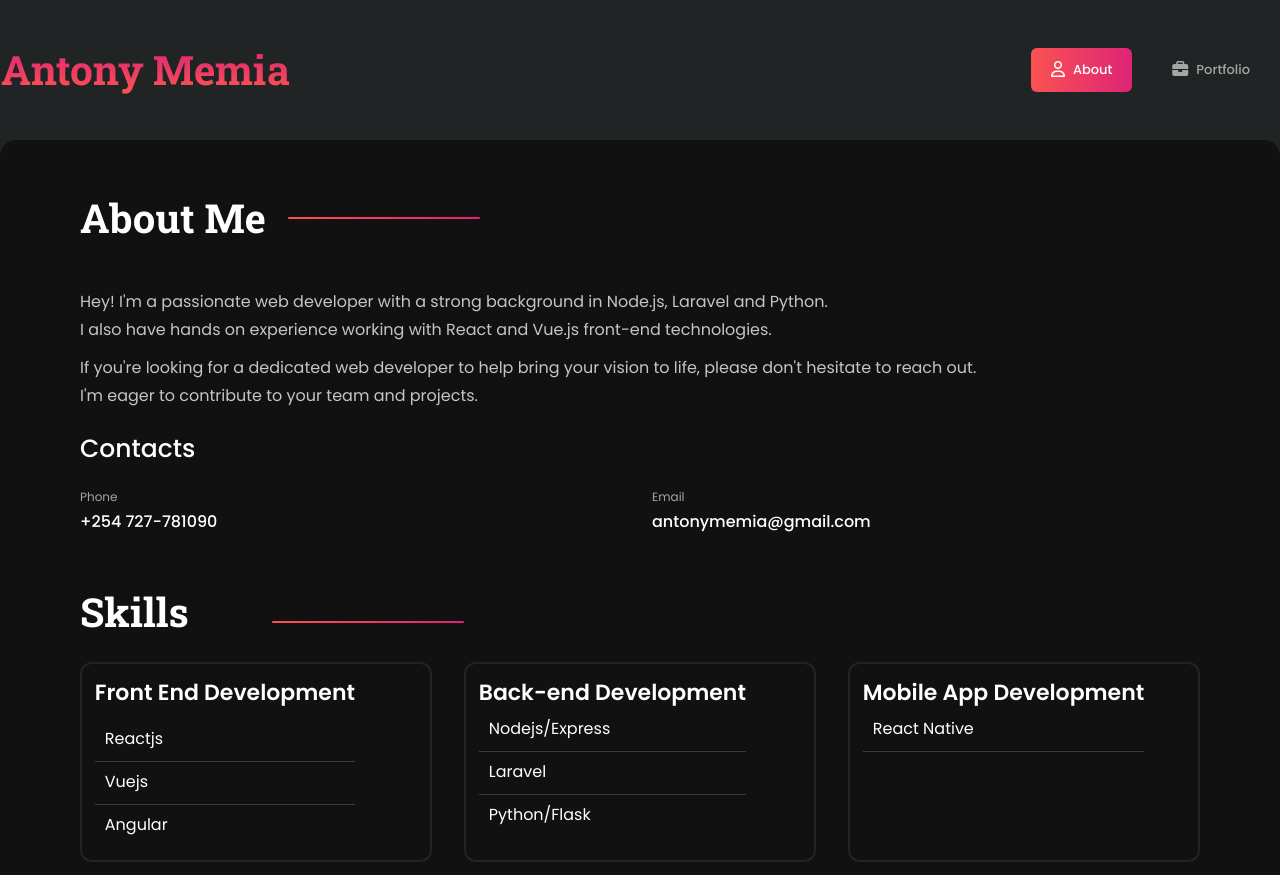
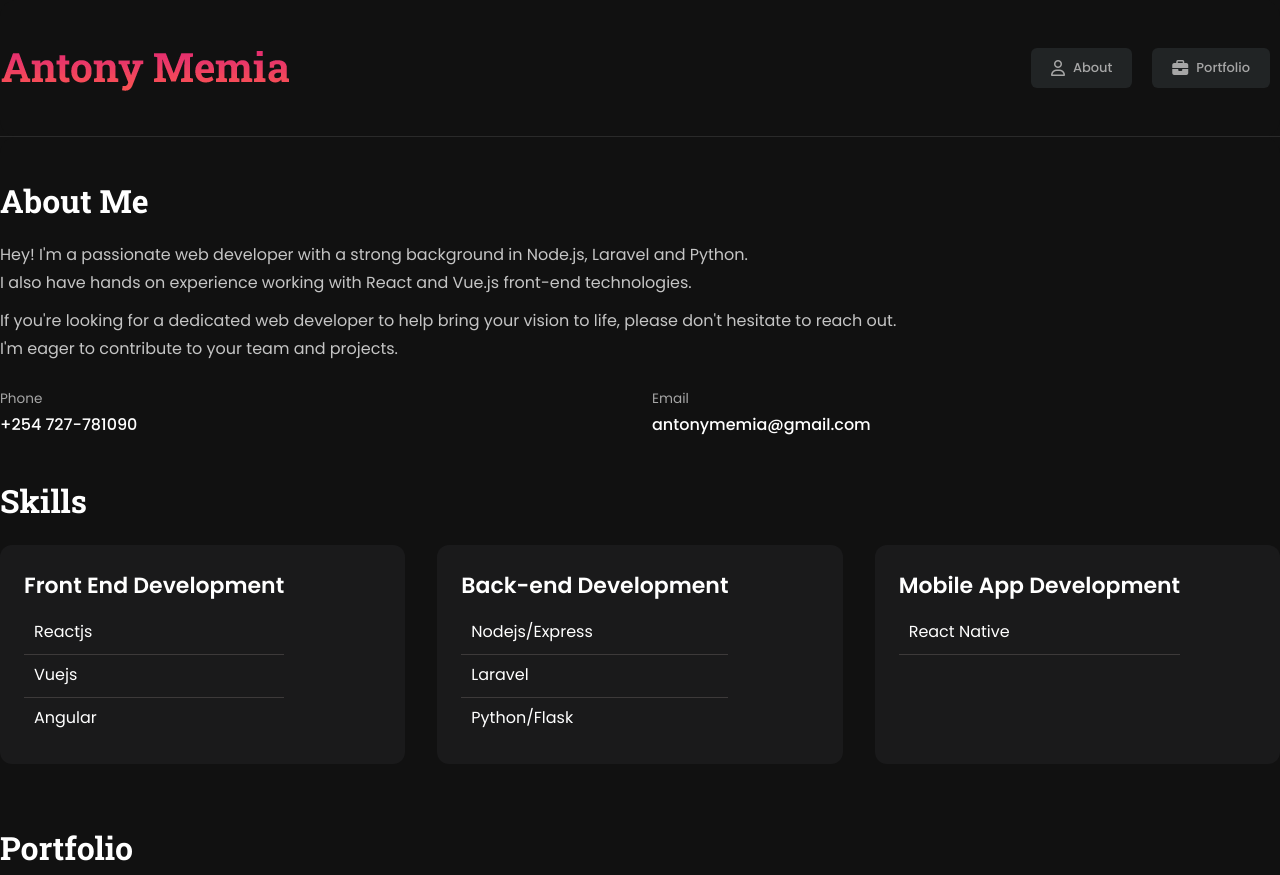
Before and after one commit to amemske/amemske.github.io, a plain HTML site: page index.html in a window 1280 px wide. Shown: the top 875 px of the page. Drawn offline with Linux system fonts and the light colour scheme.

Commit message:
ui changes

```diff
--- a/assets/css/custom.css
+++ b/assets/css/custom.css
@@ -348,3 +348,30 @@ input:-webkit-autofill:focus {
         overflow: hidden;
     }
 }
+
+.dark .about-box {
+    border-width: 0;
+    background: #1a1a1b !important;
+    padding: 1.5rem;
+}
+
+header {
+    border-bottom: 1px solid #6e6e6e47;
+}
+
+.after-effect {
+    font-size: 2rem;
+}
+
+.dark .dark\:bg-color-990 {
+    --tw-bg-opacity: 1;
+    background-color: #111111;
+}
+
+.after-effect::after{
+    display: none;
+}
+
+.text-xs {
+    font-size: .85rem;
+}
--- a/index.html
+++ b/index.html
@@ -1,7 +1,4 @@
-<!DOCTYPE html>
-<html lang="en" class="dark">
-
-<head>
+<html lang="en" class="dark"><head>
     <meta charset="UTF-8">
     <title>Amemske Portfolio</title>
     <!--=== fontaswesome ===-->
@@ -12,7 +9,7 @@
     <link rel="stylesheet" href="assets/css/custom.css">
 </head>
 
-<body>
+<body cz-shortcut-listen="true" style="">
     <style>
 .portfolio-image {
     max-height: 202px;
@@ -30,9 +27,10 @@
     <div class="bg-homeBg min-h-screen dark:bg-color-990 bg-no-repeat bg-center bg-cover bg-fixed md:pb-16 w-full">
         <div class="z-50">
             <div class="container">
-                <header class="flex justify-between items-center fixed top-0 left-0 w-full lg:static z-[1111111111]">
-                    <div
-                        class="flex justify-between w-full px-4 lg:px-0 bg-[#F3F6F6] lg:bg-transparent lg:dark:bg-transparent dark:bg-black">
+                <header class="flex justify-between items-center fixed top-0 left-0 w-full lg:static z-[1111111111] header ">
+
+    <div class="container lg:rounded-2xl bg-white dark:bg-[#111111] px-4 sm:px-5 md:px-10 lg:px-0 flex">
+                    <div class="flex justify-between w-full px-4 lg:px-0 bg-[#F3F6F6] lg:bg-transparent lg:dark:bg-transparent dark:bg-black">
                         <div class="flex justify-between w-full items-center space-x-4 lg:my-8 my-5">
                             <!-- website logo -->
                             <a class="text-5xl font-semibold" href="/">
@@ -40,8 +38,7 @@
                             </a>
                             <div class="flex items-center">
                                 <!-- light and dark mode button -->
-                                <button id="theme-toggle-mobile" type="button"
-                                    class="dark-light-btn lg:hidden w-[44px] h-[44px] ml-2">
+                                <button id="theme-toggle-mobile" type="button" class="dark-light-btn lg:hidden w-[44px] h-[44px] ml-2">
                                     <i id="theme-toggle-dark-icon-mobile" class="fa-solid text-xl fa-moon hidden"></i>
                                     <i id="theme-toggle-light-icon-mobile" class="fa-solid fa-sun text-xl"></i>
 
@@ -60,7 +57,7 @@
                         <ul class="flex my-12">
 
                             <li>
-                                <a class="menu-item-two-active" href="#about" onclick="smoothScroll(event)">
+                                <a class="menu-item-two" href="#about" onclick="smoothScroll(event)">
                                     <span class="mr-2 text-base">
                                         <i class="fa-regular fa-user"></i>
                                     </span> About </a>
@@ -79,8 +76,7 @@
 
                     <!-- mobile menu start -->
                     <nav id="navbar" class="hidden lg:hidden">
-                        <ul
-                            class="block rounded-b-[20px] shadow-md absolute left-0 top-20 z-[22222222222222] w-full bg-white dark:bg-[#1d1d1d]">
+                        <ul class="block rounded-b-[20px] shadow-md absolute left-0 top-20 z-[22222222222222] w-full bg-white dark:bg-[#1d1d1d]">
 
                             <li>
                                 <a class="mobile-menu-items-active" href="#about" onclick="smoothScroll(event)">
@@ -100,16 +96,17 @@
                         </ul>
                     </nav>
                     <!-- mobile menu end -->
+    </div>
                 </header>
 
                 <div>
-                    <div class="container lg:rounded-2xl bg-white dark:bg-[#111111] px-4 sm:px-5 md:px-10 lg:px-20">
+                    <div class="container lg:rounded-2xl bg-white dark:bg-[#111111] px-4 sm:px-5 md:px-0 lg:px-0">
                         <div data-aos="fade" class="aos-init aos-animate">
                             <section id="about">
-                                <div id="" class="py-12">
+                                <div id="" class="py-10">
                                     <!-- about page title -->
                                     <h2 class="after-effect after:left-52 mt-12 lg:mt-0"> About Me </h2>
-                                    <div class="grid grid-cols-12 md:gap-10 pt-4 md:pt-[40px] items-top">
+                                    <div class="grid grid-cols-12 md:gap-10 pt-4  items-top">
 
                                         <div class="col-span-12 md:col-span-12 space-y-2.5">
                                             <!-- who am i content  -->
@@ -125,8 +122,8 @@
 
                                             <!-- personal info -->
                                             <div>
-                                                <h3 class="text-4xl font-medium my-5 dark:text-white"> Contacts </h3>
-                                                <div class="grid grid-cols-1 sm:grid-cols-2 gap-6">
+
+                                                <div class="grid grid-cols-1 sm:grid-cols-2 gap-6 pt-4">
                                                     <div class="flex">
 
                                                         <div class="space-y-1">
@@ -160,22 +157,20 @@
                                 <div class="pb-12">
                                     <h2 class="after-effect after:left-48 mt-12 lg:mt-0 pb-5"> Skills </h2>
                                     <div class="grid gap-8 grid-cols-1 md:grid-cols-2 xl:grid-cols-3">
-                                        <div class="about-box dark:bg-transparent bg-[#fcf4ff]">
+                                        <div class="about-box dark:bg-transparent bg-[#fcf4ff] px-3">
 
                                             <div class="space-y-2">
                                                 <h3 class="dark:text-white text-2xl font-semibold  pb-2.5"> Front End
                                                     Development </h3>
 
-                                                <div
-                                                    class="flex border-b border-[#E3E3E3] dark:border-[#3D3A3A] pb-2.5">
+                                                <div class="flex border-b border-[#E3E3E3] dark:border-[#3D3A3A] pb-2.5">
 
                                                     <div class="text-left ml-2.5">
 
                                                         <p class="dark:text-white">Reactjs</p>
                                                     </div>
                                                 </div>
-                                                <div
-                                                    class="flex border-b border-[#E3E3E3] dark:border-[#3D3A3A] pb-2.5">
+                                                <div class="flex border-b border-[#E3E3E3] dark:border-[#3D3A3A] pb-2.5">
 
                                                     <div class="text-left ml-2.5">
 
@@ -196,18 +191,16 @@
                                         <div class="about-box dark:bg-transparent bg-[#fefaf0]">
 
                                             <div class="space-y-2">
-                                                <h3 class="dark:text-white text-2xl font-semibold"> Back-end Development
+                                                <h3 class="dark:text-white text-2xl font-semibold pb-2.5"> Back-end Development
                                                 </h3>
-                                                <div
-                                                    class="flex border-b border-[#E3E3E3] dark:border-[#3D3A3A] pb-2.5">
+                                                <div class="flex border-b border-[#E3E3E3] dark:border-[#3D3A3A] pb-2.5">
 
                                                     <div class="text-left ml-2.5">
 
                                                         <p class="dark:text-white">Nodejs/Express</p>
                                                     </div>
                                                 </div>
-                                                <div
-                                                    class="flex border-b border-[#E3E3E3] dark:border-[#3D3A3A] pb-2.5">
+                                                <div class="flex border-b border-[#E3E3E3] dark:border-[#3D3A3A] pb-2.5">
 
                                                     <div class="text-left ml-2.5">
 
@@ -228,10 +221,9 @@
                                         <div class="about-box dark:bg-transparent bg-[#fcf4ff]">
 
                                             <div class="space-y-2">
-                                                <h3 class="dark:text-white text-2xl font-semibold">
+                                                <h3 class="dark:text-white text-2xl font-semibold pb-2.5">
                                                     Mobile App Development </h3>
-                                                <div
-                                                    class="flex border-b border-[#E3E3E3] dark:border-[#3D3A3A] pb-2.5">
+                                                <div class="flex border-b border-[#E3E3E3] dark:border-[#3D3A3A] pb-2.5">
                                                     <div class="text-left ml-2.5">
 
                                                         <p class="dark:text-white">React Native</p>
@@ -251,28 +243,25 @@
 
 
                                 </div>
-                        </div>
+                        </section></div>
 
-                        </section>
+
                         <!-- what i do contain end -->
                         <section id="portfolio">
-                            <div class="pt-5">
+                            <div class="pt-3">
                                 <h2 class="after-effect after:left-48 mt-12 lg:mt-0">Portfolio</h2>
 
                             </div>
                             <div class="pb-12">
 
-                                <div
-                                    class="grid-cols-1 sm:grid-cols-2 lg:grid-cols-2 mt-[30px] grid gap-x-10 gap-y-7 mb-6">
+                                <div class="grid-cols-1 sm:grid-cols-2 lg:grid-cols-2 mt-6 grid gap-x-10 gap-y-7 mb-6">
 
                                     <!-- blog items one start -->
 
-                                    <div
-                                        class="p-5 rounded-lg mb-2 h-full bg-[#fcf4ff] dark:bg-transparent dark:border-[#212425] dark:border-2 box-container">
+                                    <div class="p-5 rounded-lg mb-2 h-full bg-[#fcf4ff] dark:bg-transparent dark:border-[#212425] dark:border-2 box-container">
                                         <div class="overflow-hidden rounded-lg">
                                             <a href="#ex1" rel="modal:open">
-                                                <img class=" portfolio-image rounded-lg w-full cursor-pointer transition duration-200 ease-in-out transform hover:scale-110"
-                                                    src="assets/images/cookwell.avif" alt="blog image">
+                                                <img class=" portfolio-image rounded-lg w-full cursor-pointer transition duration-200 ease-in-out transform hover:scale-110" src="assets/images/cookwell.avif" alt="blog image">
                                             </a>
                                         </div>
                                         <div class="flex mt-4 text-tiny text-gray-lite dark:text-[#A6A6A6]">
@@ -281,8 +270,7 @@
                                             <span class="dot-icon">Express</span>
 
                                         </div>
-                                        <h3
-                                            class="text-lg font-bold dark:text-white duration-300 transition cursor-pointer mt-3 pr-4 hover:text-[#FA5252] dark:hover:text-[#FA5252] pb-2">
+                                        <h3 class="text-lg font-bold dark:text-white duration-300 transition cursor-pointer mt-3 pr-4 hover:text-[#FA5252] dark:hover:text-[#FA5252] pb-2">
                                             <a href="#ex1" rel="modal:open">Cookwell API</a>
 
                                         </h3>
@@ -294,12 +282,10 @@
 
                                     <!-- blog items one start -->
 
-                                    <div
-                                        class="p-5 rounded-lg mb-2 h-full bg-[#fcf4ff] dark:bg-transparent dark:border-[#212425] dark:border-2 box-container">
+                                    <div class="p-5 rounded-lg mb-2 h-full bg-[#fcf4ff] dark:bg-transparent dark:border-[#212425] dark:border-2 box-container">
                                         <div class="overflow-hidden rounded-lg">
                                             <a href="#ex1" rel="modal:open">
-                                                <img class=" portfolio-image rounded-lg w-full cursor-pointer transition duration-200 ease-in-out transform hover:scale-110"
-                                                    src="assets/images/cookwell.avif" alt="blog image">
+                                                <img class=" portfolio-image rounded-lg w-full cursor-pointer transition duration-200 ease-in-out transform hover:scale-110" src="assets/images/cookwell.avif" alt="blog image">
                                             </a>
                                         </div>
                                         <div class="flex mt-4 text-tiny text-gray-lite dark:text-[#A6A6A6]">
@@ -308,8 +294,7 @@
                                             <span class="dot-icon">Express</span>
                                             <span class="dot-icon">React</span>
                                         </div>
-                                        <h3
-                                            class="text-lg font-bold dark:text-white duration-300 transition cursor-pointer mt-3 pr-4 hover:text-[#FA5252] dark:hover:text-[#FA5252] pb-2">
+                                        <h3 class="text-lg font-bold dark:text-white duration-300 transition cursor-pointer mt-3 pr-4 hover:text-[#FA5252] dark:hover:text-[#FA5252] pb-2">
                                             <a href="#ex1" rel="modal:open">Cookwell Web App</a>
 
                                         </h3>
@@ -388,12 +373,12 @@
             <!-- footer section start -->
             <footer class="overflow-hidden rounded-b-2xl" style="background: transparent;">
                 <p class="text-center py-6 text-gray-lite dark:text-color-910"> © 2023 All Rights Reserved
-            </footer>
+            </p></footer>
             <!-- footer section end -->
         </div>
     </div>
-    </div>
 
-</body>
 
-</html>
+
+
+</body></html>
```
